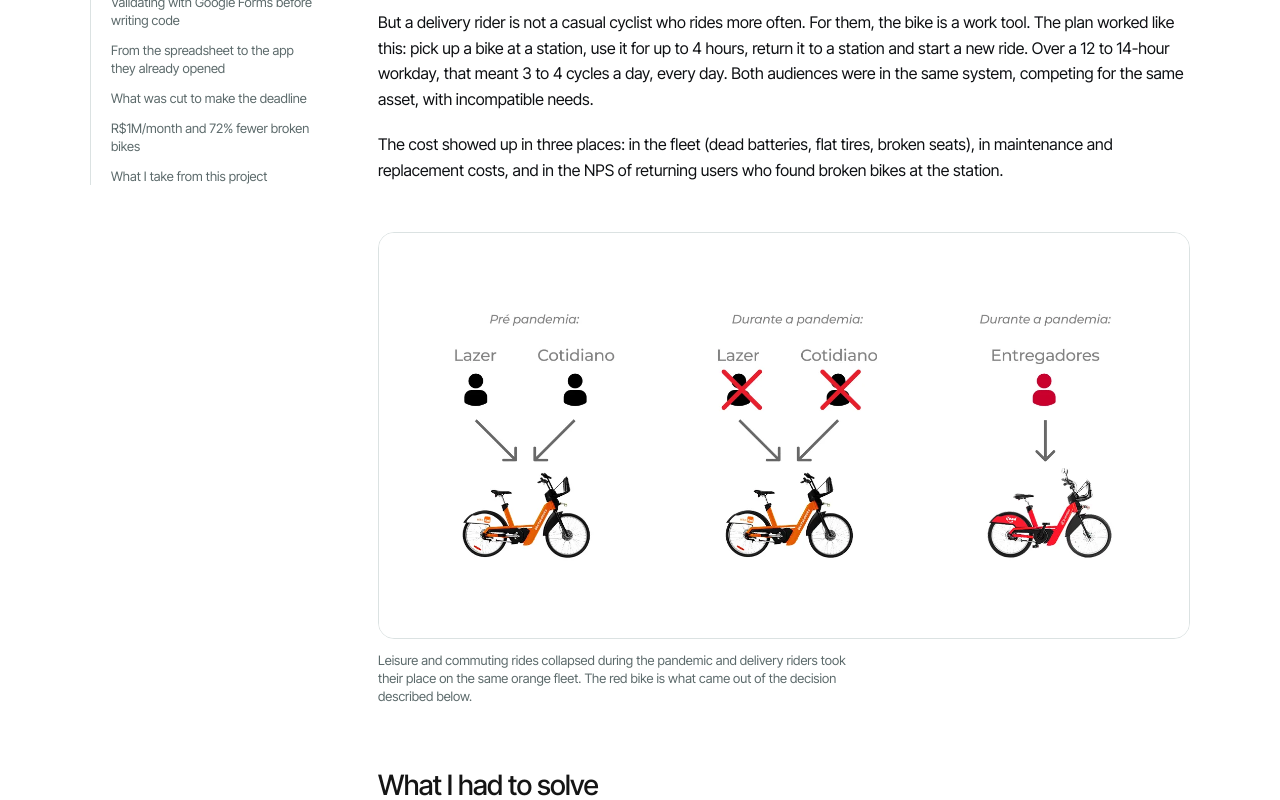
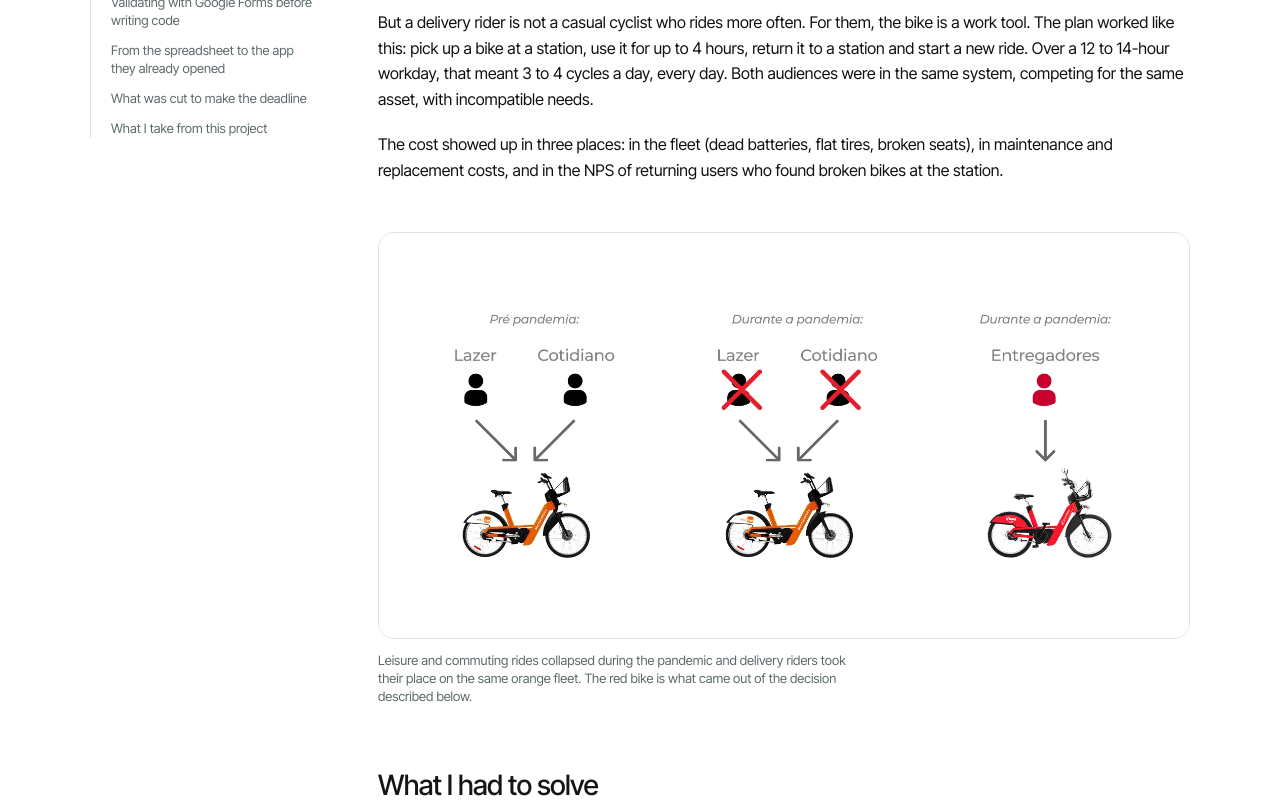
Before and after one commit to rodrijovem/rodrigofsilva-portfolio, a React (Vite) app: page /cases/tembici in a window 1280 px wide. Shown: the part 1820-2620 px from the top of the page. Built offline with nearby package versions, Linux system fonts and the light colour scheme.

Commit message:
content(tembici): remove titulo da secao de resultado
Co-Authored-By: Claude Opus 5.5 <noreply@anthropic.com>

```diff
--- a/src/content/tembici.tsx
+++ b/src/content/tembici.tsx
@@ -78,7 +78,6 @@ export function getTembiciContent(lang: Lang): ReactNode {
       {p("It was the piece that took the manual operation out of the way, and it did not fit the development timeline. We launched with registration review still done by hand, which meant the operation stayed in the middle of every approval, exactly the bottleneck the MVP had exposed.")}
       {p12("I negotiated with the PM and tech lead to log it as recorded debt, not as something forgotten: I documented the full automated flow and left it ready for when there was room on the roadmap.")}
 
-      {h("results", "R$1M/month and 72% fewer broken bikes")}
       {img(modeloEn, "Comparison between the old delivery rider plan and Bike pra Você", "What changed for riders and for the operation between the old plan and Bike pra Você.")}
 
       {p("In the first 6 months of the new model, average savings were ~R$1M per month, from two sources. The first was maintenance: riders stopped using the shared-fleet bikes, which were more expensive, needed more workshop time and handled their workload worse. The second was retention: comparing before and after launch, cancellations from regular users because they couldn't find a bike, or only found broken ones at the station, went down.")}
@@ -152,7 +151,6 @@ export function getTembiciContent(lang: Lang): ReactNode {
       {p("Era a peça que tirava a operação manual do caminho, e não coube no prazo de desenvolvimento. Lançamos com a análise de cadastro ainda feita à mão, ou seja, com a operação no meio de cada aprovação, justamente o gargalo que o MVP tinha provado.")}
       {p12("Negociei com PM e tech lead para que isso entrasse como dívida registrada, não como esquecimento: documentei o fluxo automatizado completo e deixei pronto para quando houvesse espaço no roadmap.")}
 
-      {h("results", "R$1M/mês e 72% menos bicicleta quebrada")}
       {img(modelo, "Comparação entre o plano antigo dos entregadores e o Bike pra Você", "O que mudou para o entregador e para a operação entre o plano antigo e o Bike pra Você.")}
 
       {p("Nos primeiros 6 meses do novo modelo, a economia média foi de ~R$1M por mês, vinda de duas frentes. A primeira foi manutenção: os entregadores deixaram de usar as bikes da frota compartilhada, mais caras, que exigiam mais tempo de oficina e aguentavam pior o ritmo de trabalho deles. A segunda foi retenção: comparando antes e depois do lançamento, caíram os cancelamentos de usuários comuns por falta de bicicleta ou por só encontrar bike com problema na estação.")}
```
